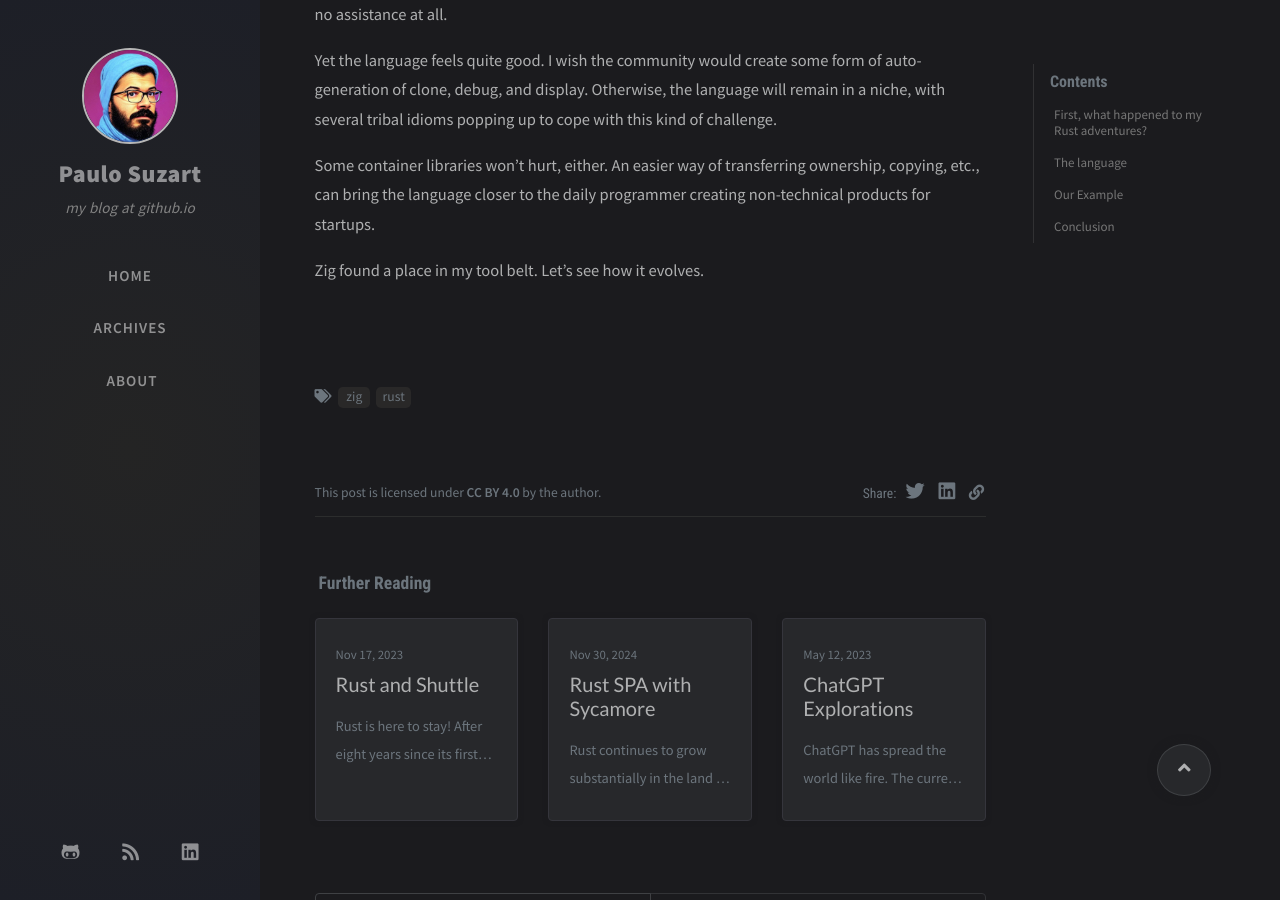
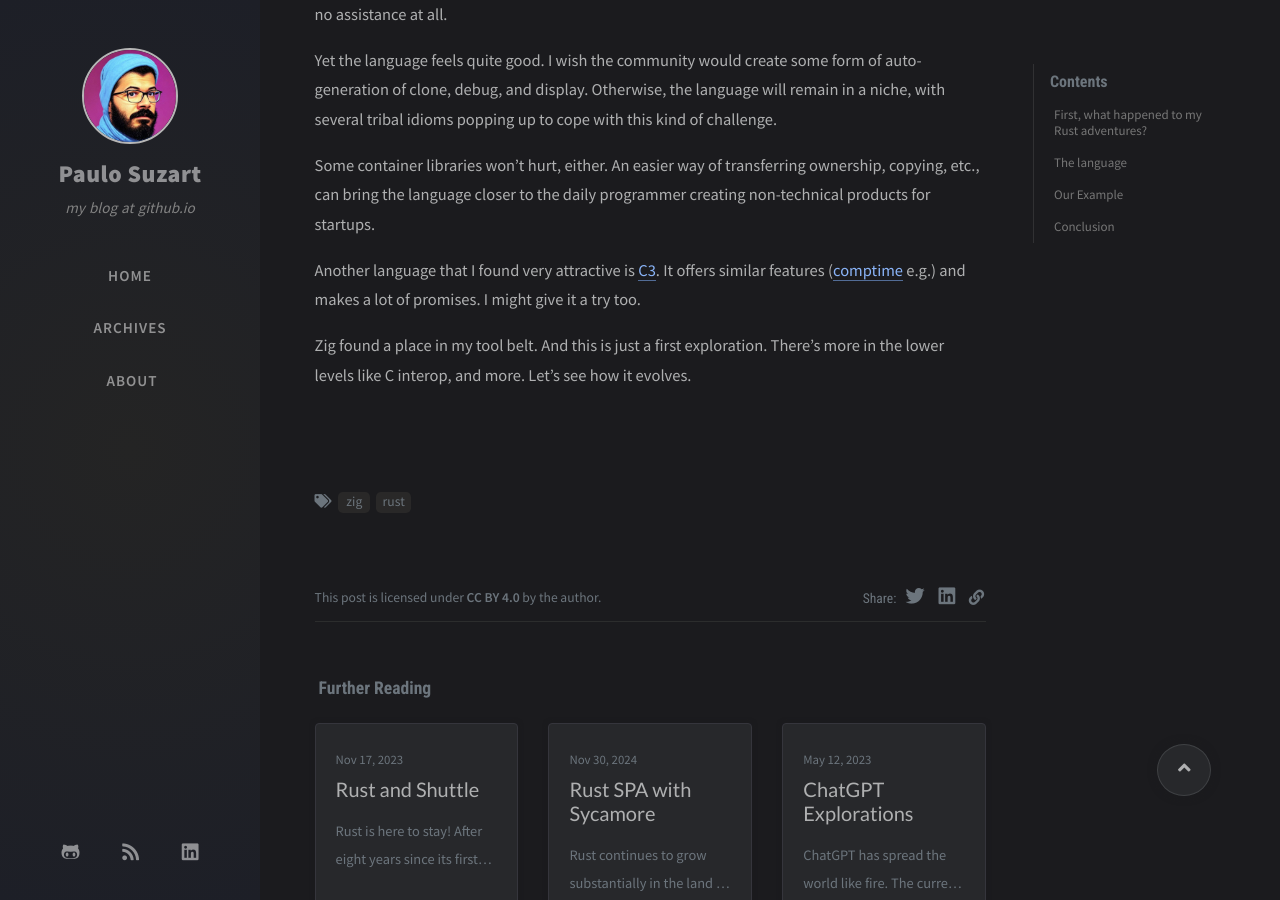
Before and after one commit to paulosuzart/paulosuzart.github.io, a Jekyll site: the page built from _posts/2025-01-05-trying-zig-http-client-and-json-parser.md, in a window 1280 px wide and 900 px high, scrolled down 9492 px. Built offline with Jekyll 4.4.1, drawn with Linux system fonts in a browser that asks for light colours; nearby versions of some CDN libraries; comment, search, counter and statistics services are not loaded.

Commit message:
Mentions C3

```diff
--- a/_posts/2025-01-05-trying-zig-http-client-and-json-parser.md
+++ b/_posts/2025-01-05-trying-zig-http-client-and-json-parser.md
@@ -333,4 +333,6 @@ Yet the language feels quite good. I wish the community would create some form o
 
 Some container libraries won't hurt, either. An easier way of transferring ownership, copying, etc., can bring the language closer to the daily programmer creating non-technical products for startups.
 
-Zig found a place in my tool belt. Let's see how it evolves.
+Another language that I found very attractive is [C3](https://c3-lang.org/). It offers similar features ([comptime](https://c3-lang.org/generic-programming/compiletime/) e.g.) and makes a lot of promises. I might give it a try too.
+
+Zig found a place in my tool belt. And this is just a first exploration. There's more in the lower levels like C interop, and more. Let's see how it evolves.
```
